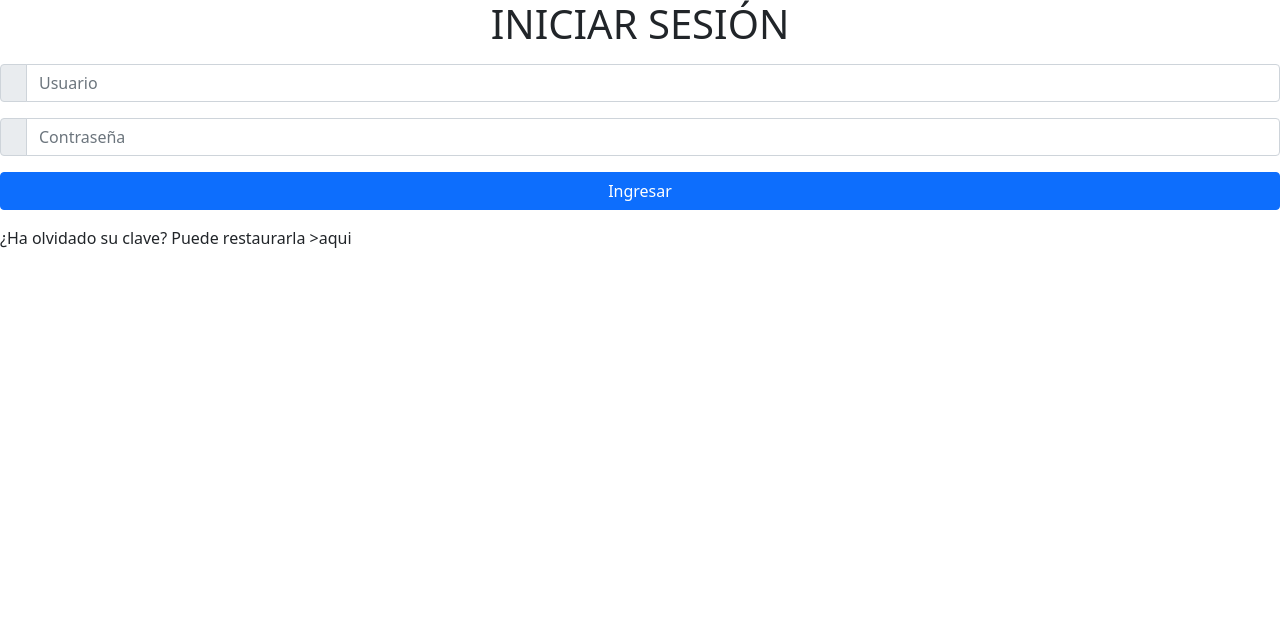
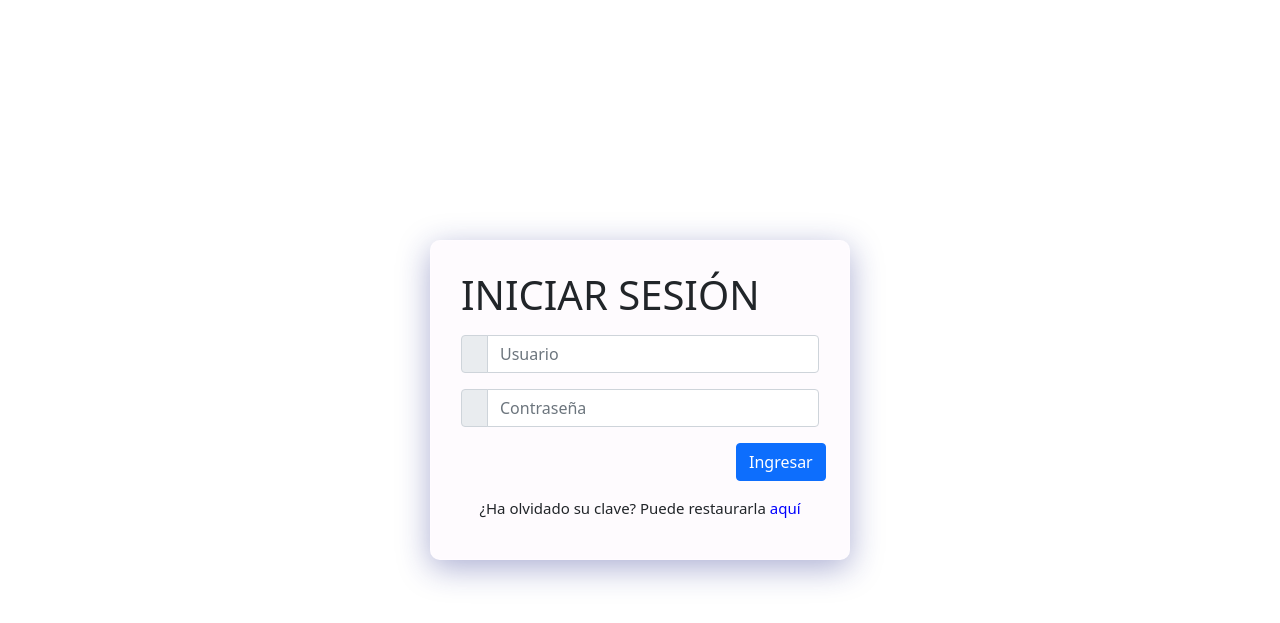
Before and after one commit to davld-R/django-proyecto, a Django app: page / in a window 1280 px wide. Shown: the top 623 px of the page. Run offline with Django 3.2, Linux system fonts and the light colour scheme.

Commit message:
se programo el login

```diff
--- a/azul/static/css/style3.css
+++ b/azul/static/css/style3.css
@@ -1,3 +1,32 @@
+/* login */
+.contentBox {
+  position: absolute;
+  top: 50%;
+  left: 50%;
+  transform: translate(-50%, -50%);
+  width: 420px;
+  height: 320px;
+  padding: 30px;
+  background: rgba(241, 210, 241, 0.1);
+  box-shadow: 0 8px 32px 0 rgba(31, 38, 135, 0.37);
+  backdrop-filter: blur(9px);
+  -webkit-backdrop-filter: blur(9px);
+  border-radius: 10px;
+  border: 1px solid rgba(255, 255, 255, 0.18);
+}
+.texto1 {
+  font-size: 15px;
+  text-align: center;
+}
+.loginBoton {
+  margin-left: 275px;
+  right: 0;
+}
+.loginSpan {
+  color: blue;
+}
+
+
 .contenedorOpciones {
   /* display: flex; */
   display: none;
--- a/azul/templates/azul/principal.html
+++ b/azul/templates/azul/principal.html
@@ -10,6 +10,11 @@
       type="text/css"
       href="{% static 'css/style1.css' %}"
     />
+    <link
+      rel="stylesheet"
+      type="text/css"
+      href="{% static 'css/style3.css' %}"
+    />
     <!--*** Link del Bootstrap ***-->
     <link
       href="https://cdn.jsdelivr.net/npm/bootstrap@5.1.3/dist/css/bootstrap.min.css"
@@ -20,10 +25,12 @@
     <title>Iniciar Sesión</title>
   </head>
   <body>
-    {{error}}
+    <body class="bodyLogin">
+      <div class="container">
+        <div class="contentBox">
           <form method="post">
             {% csrf_token %}
-      <div class="mb-3 text-center">
+            <div class="mb-3">
               <h1 class="st1">INICIAR SESIÓN</h1>
             </div>
             <div class="mb-3">
@@ -60,18 +67,16 @@
                 />
               </div>
             </div>
-      <div class="d-grid gap-2 mb-3">
+            <div class="mb-3 loginBoton">
               <button type="submit" class="btn btn-primary">Ingresar</button>
             </div>
-      <p class="st1">
-        ¿Ha olvidado su clave? Puede restaurarla
-
-          >aqui</a
-        >
+            <p class="texto1">
+              <a>¿Ha olvidado su clave? Puede restaurarla <span class="loginSpan">aquí</span></a>
             </p>
-      <!-- <button>Iniciar sesion</button> -->
+            {{error}}
           </form>
-
+        </div>
+      </div>
     <!--*** Link del Javascript del Boostrap ***-->
     <script
       src="https://cdn.jsdelivr.net/npm/bootstrap@5.1.3/dist/js/bootstrap.bundle.min.js"
```
Lines whose indentation alone changed are shown as unchanged.
